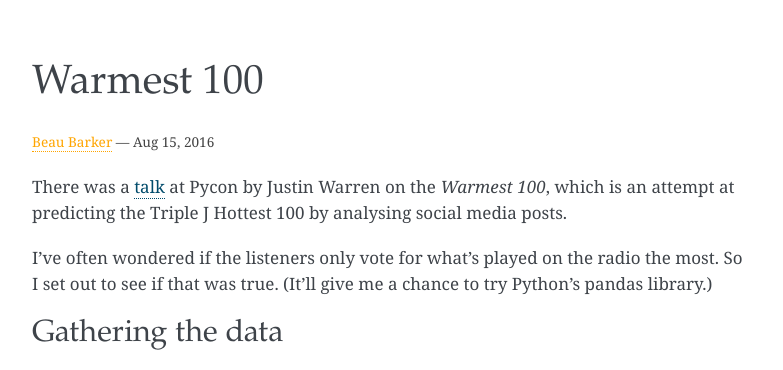
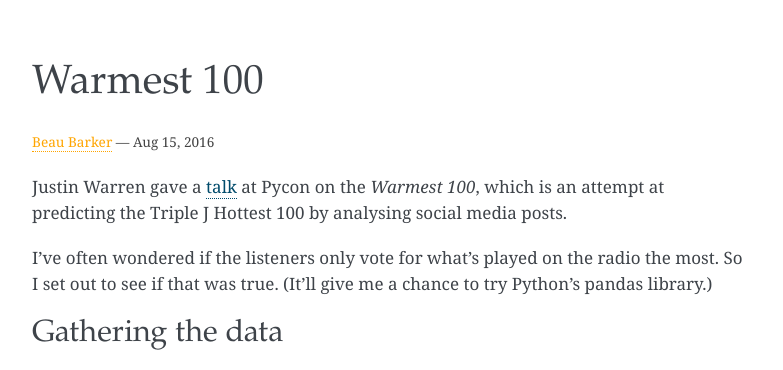
Before and after one commit to explodinglabs/explodinglabs.github.io, a Jekyll site: the page built from _posts/2016-08-15-warmest-100.markdown, in a window 1280 px wide and 900 px high. Shown: the top 370 px of the window, without its empty margins (248-1031 px from the left). Built offline with Jekyll 4.4.1, drawn with Linux system fonts in a browser that asks for light colours; comment, search, counter and statistics services are not loaded.

Commit message:
Adjust warmest doc

```diff
--- a/_posts/2016-08-15-warmest-100.markdown
+++ b/_posts/2016-08-15-warmest-100.markdown
@@ -5,9 +5,9 @@
 date: 2016-08-15
 comments: true
 ---
-There was a [talk](https://www.youtube.com/watch?v=qjTc5q7MsMg) at Pycon by
-Justin Warren on the *Warmest 100*, which is an attempt at predicting the
-Triple J Hottest 100 by analysing social media posts.
+Justin Warren gave a [talk](https://www.youtube.com/watch?v=qjTc5q7MsMg) at
+Pycon on the *Warmest 100*, which is an attempt at predicting the Triple J
+Hottest 100 by analysing social media posts.
 
 I've often wondered if the listeners only vote for what's played on the radio
 the most. So I set out to see if that was true. (It'll give me a chance to try
```
